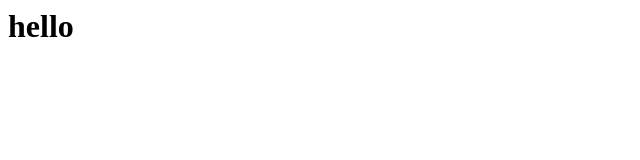
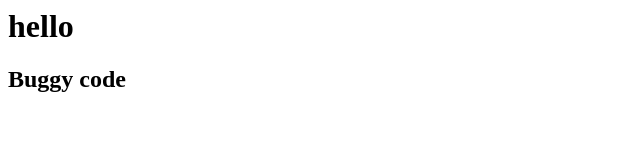
Before and after one commit to shiri22/Example, a plain HTML site: page index.html in a window 1280 px wide. Shown: the whole page, without its empty margins (0-640 px from the left). Drawn offline with Linux system fonts and the light colour scheme.

Commit message:
version2

```diff
--- a/index.html
+++ b/index.html
@@ -1 +1,2 @@
 <h1>hello</h1>
+<h2>Buggy code</h2>
```
